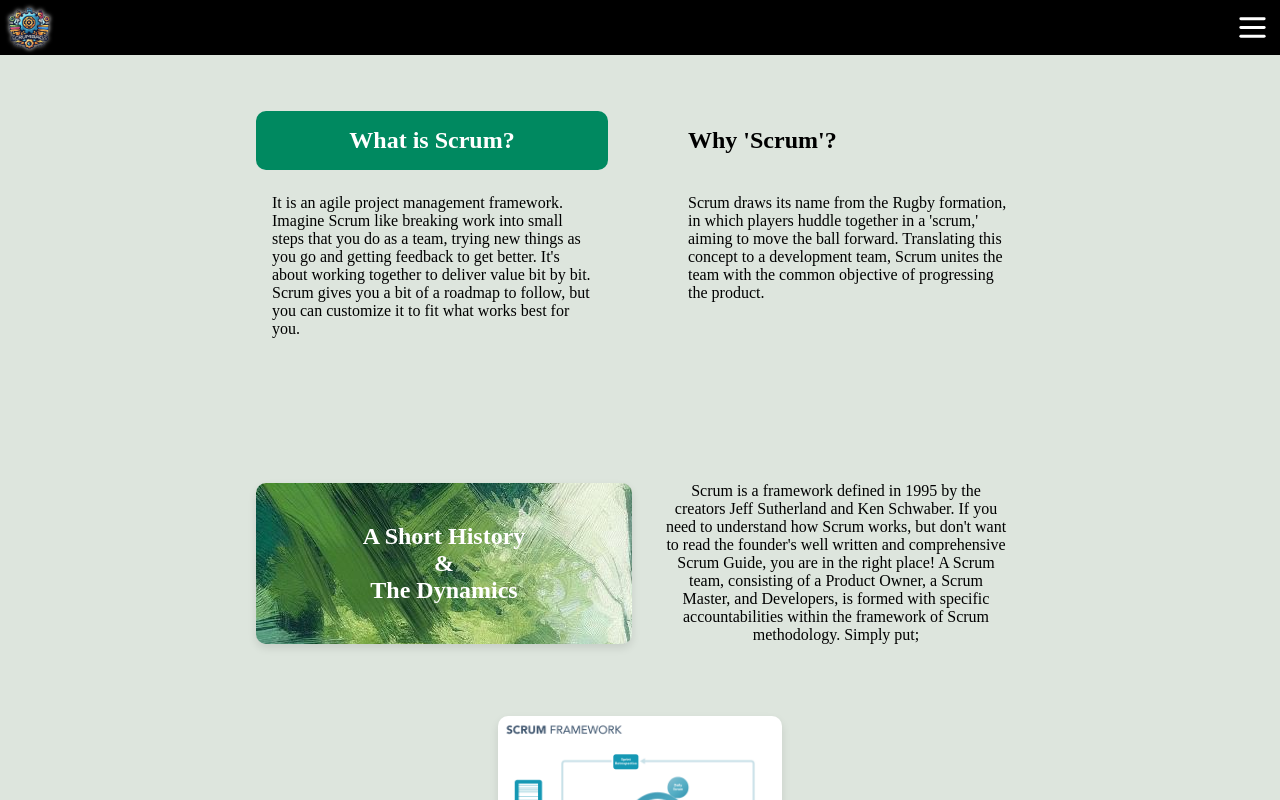
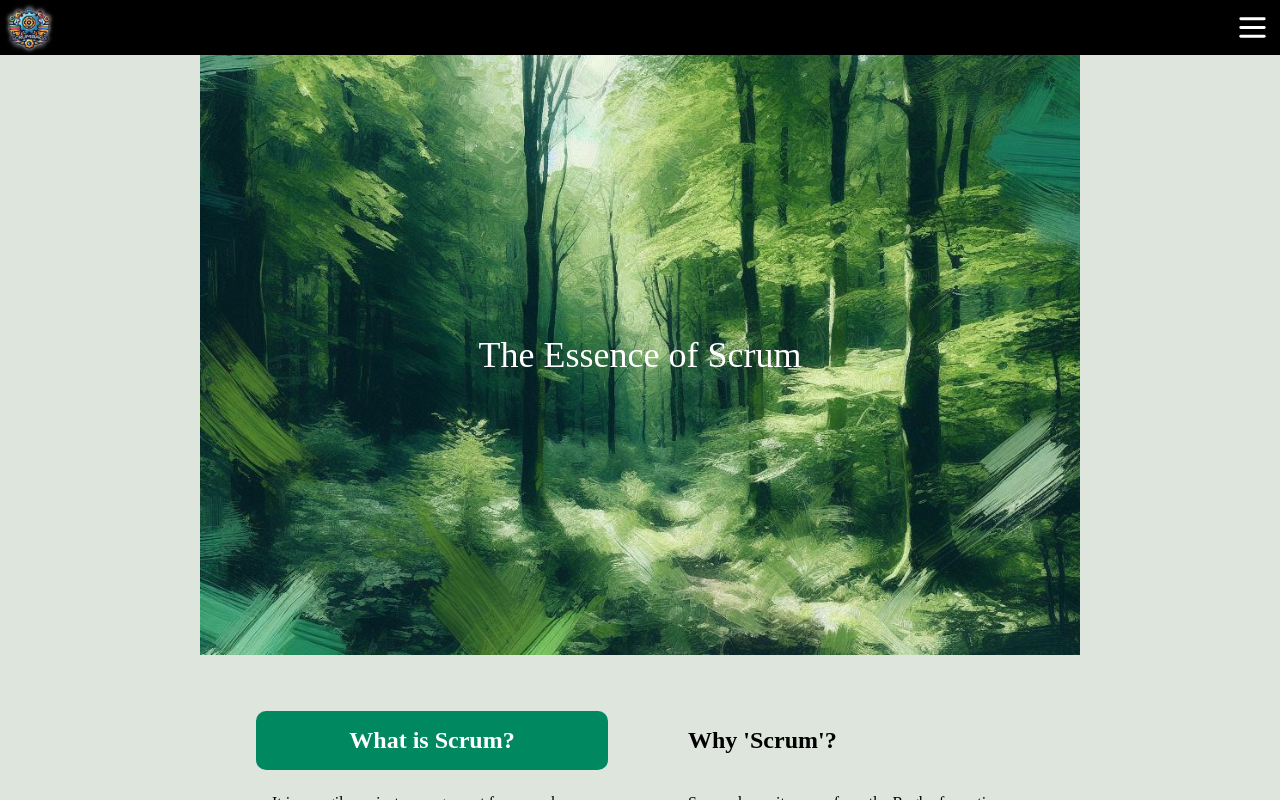
Before and after one commit to Memai2023/scrum-guide, a React (Vite) app: page /essence in a window 1280 px wide. Shown: the top 800 px of the page. Built offline with nearby package versions, Linux system fonts and the light colour scheme.

Commit message:
imported heroimage in pages

```diff
--- a/src/Pages/Essence/index.jsx
+++ b/src/Pages/Essence/index.jsx
@@ -5,11 +5,13 @@ import HouseOfScrum from "../../Components/Essence/HouseOfScrum"
 import Theory from "../../Components/Essence/Theory"
 import ThreePillars from "../../Components/Essence/ThreePillars"
 import ThreePillarsInfo from '../../Components/Essence/ThreePillarsInfo';
+import HeroImage from '../../Components/Essence/HeroImage'
 import styles from './Essence.module.css'
 
 const Essence = () => {
     return(
         <div className={styles.essenceContainer}>
+            <HeroImage />
             <WhatIsScrum/>
             <History />
             <Theory />
```
